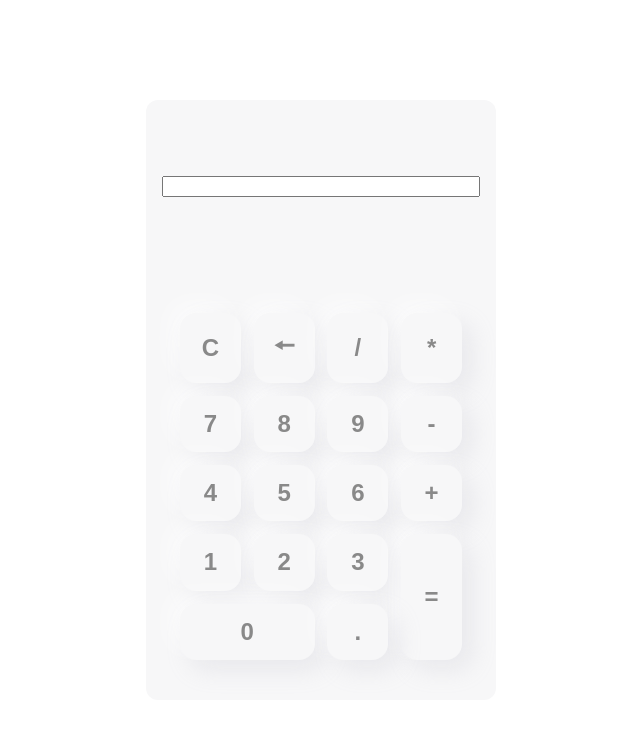
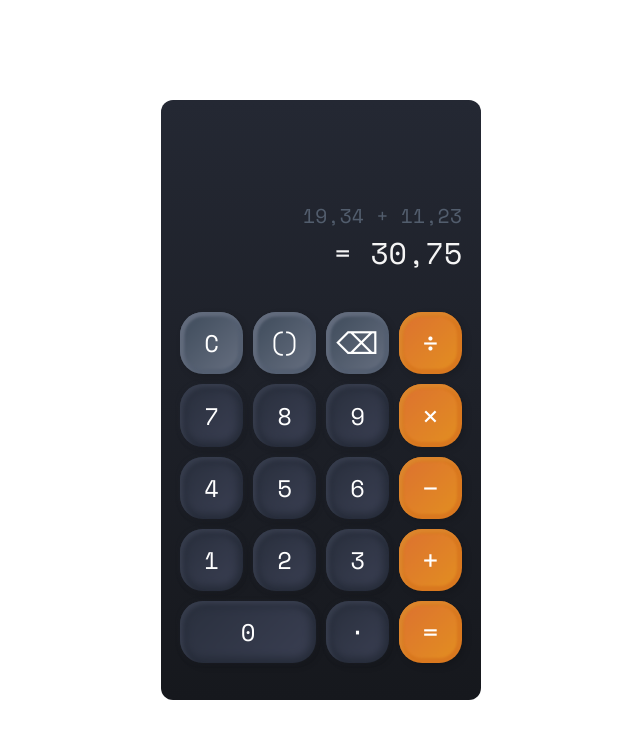
Before and after one commit to pmba/calculator-interpreter, a website built with Vite: page index.html in a window 1280 px wide. Shown: the whole page, without its empty margins (319-959 px from the left). Built offline with nearby package versions, Linux system fonts and the light colour scheme.

Commit message:
wip: calculator ui

```diff
--- a/index.html
+++ b/index.html
@@ -13,31 +13,72 @@
       <div class="calculator-layout">
         <div class="display">
           <input type="text" id="expr-input" />
+          <div id="operation">19,34 + 11,23</div>
+          <div id="result">&equals; 30,75</div>
         </div>
 
         <div class="keys">
-          <button id="clear-btn">C</button>
-          <button id="backspace-btn">&#129044;</button>
-          <button id="divide-btn">/</button>
-          <button id="multiply-btn">*</button>
+          <button id="clear-btn" class="variant-gray" data-key="C">C</button>
+          <button id="divide-btn" class="variant-gray" data-key="()">()</button>
+          <button
+            id="backspace-btn"
+            class="variant-gray unicode-char"
+            data-key="&#9003;"
+          >
+            &#9003;
+          </button>
+          <button
+            id="divide-btn"
+            class="variant-orange unicode-char"
+            data-key="&divide;"
+          >
+            &divide;
+          </button>
 
-          <button id="7-btn">7</button>
-          <button id="8-btn">8</button>
-          <button id="9-btn">9</button>
-          <button id="subtract-btn">-</button>
+          <button id="7-btn" data-key="7">7</button>
+          <button id="8-btn" data-key="8">8</button>
+          <button id="9-btn" data-key="9">9</button>
+          <button
+            id="multiply-btn"
+            class="variant-orange unicode-char"
+            data-key="&times;"
+          >
+            &times;
+          </button>
 
-          <button id="4-btn">4</button>
-          <button id="5-btn">5</button>
-          <button id="6-btn">6</button>
-          <button id="add-btn">+</button>
+          <button id="4-btn" data-key="4">4</button>
+          <button id="5-btn" data-key="5">5</button>
+          <button id="6-btn" data-key="6">6</button>
+          <button
+            id="subtract-btn"
+            class="variant-orange unicode-char"
+            data-key="&minus;"
+          >
+            &minus;
+          </button>
 
-          <button id="1-btn">1</button>
-          <button id="2-btn">2</button>
-          <button id="3-btn">3</button>
-          <button id="submit-btn" class="rowspan-2">=</button>
+          <button id="1-btn" data-key="1">1</button>
+          <button id="2-btn" data-key="2">2</button>
+          <button id="3-btn" data-key="3">3</button>
+          <button
+            id="add-btn"
+            class="variant-orange unicode-char"
+            data-key="&plus;"
+          >
+            &plus;
+          </button>
 
-          <button id="0-btn" class="colspan-2">0</button>
-          <button id="decimal-btn">.</button>
+          <button id="0-btn" class="colspan-2" data-key="0">0</button>
+          <button id="decimal-btn" class="unicode-char" data-key="&sdot;">
+            &sdot;
+          </button>
+          <button
+            id="submit-btn"
+            class="variant-orange unicode-char"
+            data-key="&equals;"
+          >
+            &equals;
+          </button>
         </div>
       </div>
     </div>
--- /dev/null
+++ b/src/keys.ts
@@ -0,0 +1,7 @@
+export function setupKeys() {
+  document.querySelectorAll(`button[id$="-btn"`).forEach((btn) => {
+    btn.addEventListener("click", () => {
+      console.log(btn.textContent);
+    });
+  });
+}
--- a/src/main.ts
+++ b/src/main.ts
@@ -11,12 +11,15 @@ Factor -> ( Expression )
 | Number
 */
 
+import { setupKeys } from "./keys";
 import { Interpreter } from "./steps/interpreter";
 import { Lexer } from "./steps/lexer";
 import { Parser } from "./steps/parser";
 
 const exprInput = document.getElementById("expr-input") as HTMLInputElement;
 const submitBtn = document.getElementById("submit-btn") as HTMLButtonElement;
+
+setupKeys();
 
 submitBtn.onclick = () => {
   const input = exprInput.value;
--- a/src/styles/styles.scss
+++ b/src/styles/styles.scss
@@ -1,5 +1,9 @@
+@import url("https://fonts.googleapis.com/css2?family=Space+Mono:wght@400;700&display=swap");
+
 * {
   box-sizing: border-box;
+
+  font-family: "Space Mono", monospace;
 }
 
 body {
@@ -20,13 +24,13 @@ body {
   align-items: center;
 
   border-radius: 12px;
-  backdrop-filter: blur(51px);
   overflow: hidden;
 
-  width: 350px;
+  width: 320px;
   height: 600px;
+  padding: 0px 19px;
 
-  background-color: #f7f7f8;
+  background: linear-gradient(180deg, #242833 0%, #16181d 100%);
 
   input {
     flex: 1;
@@ -35,28 +39,102 @@ body {
   }
 
   button {
+    position: relative;
     cursor: pointer;
     border: none;
-    border-radius: 16px;
-    background: #f7f7f8;
-    box-shadow: 10px 10px 24px 0px rgba(174, 174, 192, 0.2),
-      -10px -10px 24px 0px rgba(255, 255, 255, 0.6);
+    border-radius: 23px;
 
-    font-size: 1.5rem;
-    font-weight: 700;
-    color: #898989;
+    background: #252b38;
+    box-shadow: 3px 3px 7px rgba(0, 0, 0, 0.15), inset 4px 4px 4px #383e4e;
+
+    font-size: 24px;
+    font-weight: 500;
+    color: #ffffff;
+
+    transition: all 0.2s ease-in-out;
+
+    &:active {
+      box-shadow: 1px 1px 3px rgba(0, 0, 0, 0.15) !important;
+    }
+
+    &::after {
+      content: attr(data-key);
+      position: absolute;
+      width: 100%;
+      height: 100%;
+      left: 0;
+      right: 0;
+      top: 0;
+      bottom: 0;
+
+      display: flex;
+      justify-content: center;
+      align-items: center;
+    }
+
+    &::before {
+      content: "";
+      position: absolute;
+      width: calc(100% - 10px);
+      height: calc(100% - 10px);
+      left: 5px;
+      top: 5px;
+
+      border-radius: 18px;
+      box-sizing: border-box;
+
+      background: linear-gradient(135deg, #2a303e 0%, #393e51 100%);
+      filter: blur(4px);
+    }
+
+    &.variant-gray {
+      background: #545f71;
+      box-shadow: 3px 3px 7px rgba(0, 0, 0, 0.15), inset 4px 4px 4px #636c7d;
+
+      &::before {
+        background: linear-gradient(134deg, #465262 15.47%, #626b7c 94.71%);
+        filter: blur(1px);
+      }
+    }
+
+    &.variant-orange {
+      background: #d9781f;
+      box-shadow: 3px 3px 7px rgba(0, 0, 0, 0.15), inset 4px 4px 4px #dc862d;
+
+      &::before {
+        background: linear-gradient(134deg, #dd732f 0%, #e28d21 100%);
+        filter: blur(1px);
+      }
+    }
+
+    &.unicode-char {
+      font-size: 30px;
+      line-height: 24px;
+    }
   }
 
   .display {
     flex: 1;
     width: 100%;
     display: flex;
+    flex-direction: column;
     justify-content: flex-end;
-    align-items: center;
-    padding: 0 1rem;
-    font-size: 2rem;
-    font-weight: 700;
-    color: #898989;
+    align-items: flex-end;
+
+    color: whitesmoke;
+
+    input {
+      display: none;
+    }
+
+    #operation {
+      font-size: 20px;
+      color: #525d6d;
+    }
+
+    #result {
+      font-size: 30px;
+    }
   }
 
   .keys {
@@ -64,8 +142,8 @@ body {
     width: 100%;
     display: grid;
     grid-template-columns: repeat(4, 1fr);
-    gap: 0.8rem;
-    padding: 40px 34px;
+    gap: 10px;
+    padding: 37px 0px;
   }
 }
 
```
Also changed, not shown: src/tests/operations.test.ts (renamed from src/tests/ops.test.ts).
